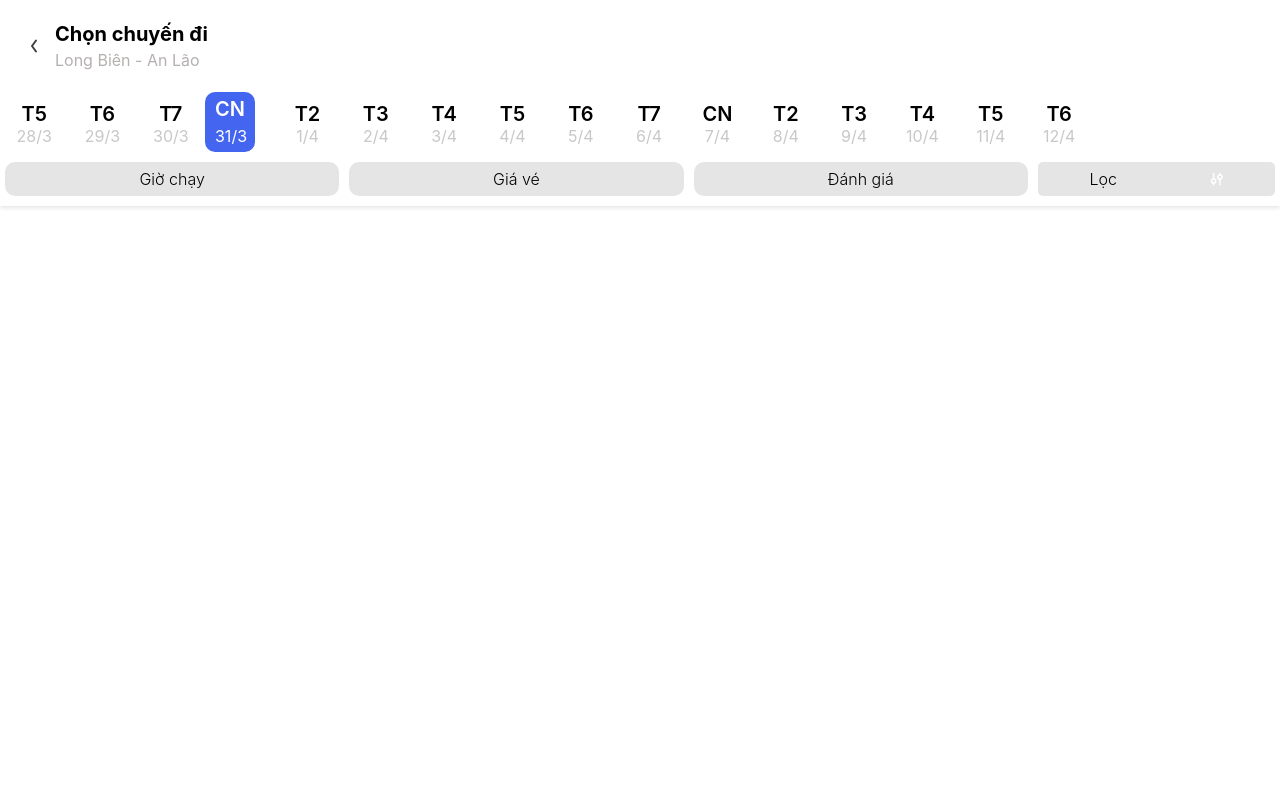
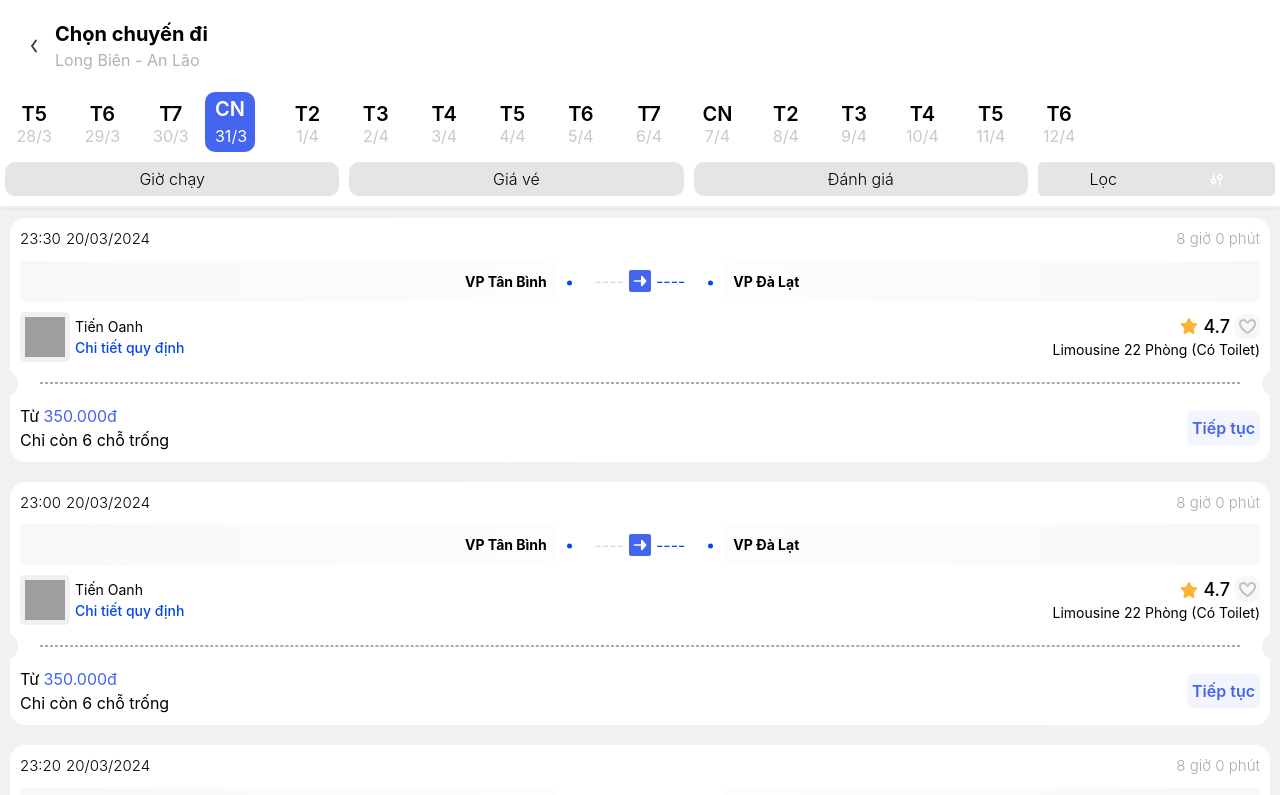
Before and after one commit to hieu4399243/BookCar, a React (Create React App) app in the folder bookcar/: page /filter in a window 1280 px wide. Shown: the top 795 px of the page. Built offline with nearby package versions, Linux system fonts and the light colour scheme; grey boxes are pictures that could not be loaded.

Commit message:
round price

```diff
--- a/bookcar/src/pages/filter-trip/View/PriceView.tsx
+++ b/bookcar/src/pages/filter-trip/View/PriceView.tsx
@@ -15,8 +15,14 @@ const PriceView: React.FC<PriceProps> = ({ setPriceRange, priceRange }) => {
 
 
   const formatPrice = (price: number | undefined) => {
-    return price !== undefined ? NumberWithComans(price) + "đ" : "";
+    if (price !== undefined) {
+      const roundedPrice = Math.round(price / 10000) * 10000;
+      return NumberWithComans(roundedPrice) + "đ";
+    } else {
+      return "";
+    }
   };
+
 
   return (
     <div>
--- a/bookcar/src/pages/filter-trip/ViewModels/TimeViewModels.tsx
+++ b/bookcar/src/pages/filter-trip/ViewModels/TimeViewModels.tsx
@@ -10,12 +10,9 @@ import { useNavigate } from "react-router-dom";
 
 
 export function useTimeViewModel() {
-    const navigate = useNavigate();
+  const navigate = useNavigate();
   const dispatch = useDispatch();
   const [selectedTime, setSelectedTime] = useState<string[]>([]);
-  const filteredTrips = useSelector(
-    (state: any) => state.filteredTrips.filteredTrips
-  );
   const appliedFilter = useSelector(
     (state: any) => state.filteredTrips.appliedFilter.filter
   );
--- a/bookcar/src/pages/list-car/filter.tsx
+++ b/bookcar/src/pages/list-car/filter.tsx
@@ -6,8 +6,9 @@ import Item from "./item";
 import Slider from "./slider";
 import { FontAwesomeIcon } from "@fortawesome/react-fontawesome";
 import { faArrowUp, faArrowDown } from "@fortawesome/free-solid-svg-icons";
-import Spinner from "../../components/spinner";
 import { useSelector } from "react-redux";
+import data from "../../constants/locchuyenxe.json";
+
 
 interface Trip {
   uuid: string;
@@ -27,11 +28,11 @@ interface Trip {
 }
 
 const Filter = () => {
+  const trip = data.json.coreData.data;
   const filteredTrips = useSelector((state: any) => state.filteredTrips.filteredTrips);
   const appliedFilter = useSelector(
     (state: any) => state.filteredTrips.appliedFilter.filterApplied
   );
-  console.log(appliedFilter);
   const [initialData, setInitialData] = useState<Trip[]>(filteredTrips);
   const [filtered, setFiltered] = useState<Trip[]>(filteredTrips || []);
   const [selectedFilters, setSelectedFilters] = useState<string[]>([]);
@@ -44,16 +45,15 @@ const Filter = () => {
   const [sortDirectionDiscount, setSortDirectionDiscount] = useState<
     "asc" | "desc" | null
   >(null);
-  const [loading, setLoading] = useState<boolean>(true);
   const [selectedButton, setSelectedButton] = useState<string>("");
 
   useEffect(() => {
-    if (filteredTrips) {
-      setTimeout(() => {
-        setLoading(false);
-      }, 2000);
+    if (appliedFilter === true) {
+      setFiltered(filteredTrips);
+    } else {
+      setFiltered(trip);
     }
-  }, []);
+  }, [appliedFilter, filteredTrips, trip]);
 
   const sortByDepartureTimeAndDate = (a: Trip, b: Trip) => {
     const dateComparison = a.pick_up_date.localeCompare(b.pick_up_date);
@@ -94,11 +94,9 @@ const Filter = () => {
       );
     }
     setFiltered(sortedTrips);
-    setLoading(false);
   };
 
   const handleSort = (field: string) => {
-    setLoading(true);
     let newSortDirection: "asc" | "desc" | null = null;
 
     let sortedTrips: Trip[] = [...filtered];
@@ -145,14 +143,16 @@ const Filter = () => {
     setSortDirectionDeparture(null);
     setSortDirectionRating(null);
     setSortDirectionDiscount(null);
-    setFiltered(initialData);
+    setFiltered(trip);
   };
+
+  console.log(filtered);
 
   return (
     <div>
       <div
         className={
-          !loading ? "header-filter-list" : "header-filter-list overlay-content"
+           "header-filter-list"
         }
       >
         <div className="flex p-5 bg-white items-center">
@@ -240,13 +240,11 @@ const Filter = () => {
         </div>
       </div>
 
-      {!loading && (
-        <div className={!loading ? "main-list-filter" : "main-list-filter"}>
+
+        <div className= "main-list-filter" >
           <Item filteredTrips={filtered} />
         </div>
-      )}
 
-      {loading && <Spinner />}
     </div>
   );
 };
--- a/bookcar/src/pages/list-car/item.tsx
+++ b/bookcar/src/pages/list-car/item.tsx
@@ -54,14 +54,6 @@ const Item: React.FC<ItemProps> = ({ filteredTrips }) => {
     }
   };
 
-
-  // const fetchMoreData = () => {
-  //   if (!hasMore) return;
-  //   setTimeout(() => {
-  //     setItemsToShow(itemsToShow + 10);
-  //   }, 2000);
-  // };
-
   const loadMoreItems = () => {
     if (prevFilteredTrips.length < filteredTrips.length) {
       setItemsToShow(itemsToShow + 10);
@@ -93,7 +85,7 @@ const Item: React.FC<ItemProps> = ({ filteredTrips }) => {
 
   return (
     <div>
-      <div ref={containerRef} style={{ overflowY: 'scroll', maxHeight: '750px' }}>
+      <div ref={containerRef} style={{ overflowY: 'scroll', maxHeight: '800px' }}>
         {prevFilteredTrips.map((item, index) => (
           <div key={index} className="list-travel">
             <div className="item-travel">
```
